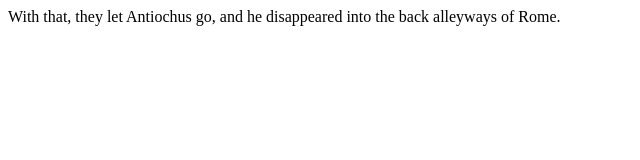
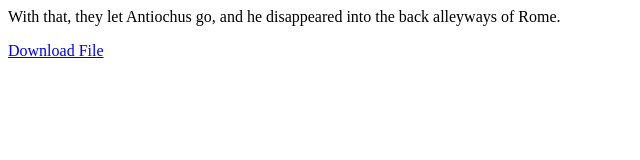
Before and after one commit to ggnoobed/terragroup, a plain HTML site: page index.html in a window 1280 px wide. Shown: the whole page, without its empty margins (0-640 px from the left). Drawn offline with Linux system fonts and the light colour scheme.

Commit message:
Update index.html

```diff
--- a/index.html
+++ b/index.html
@@ -1,4 +1,4 @@
 <p>With that, they let Antiochus go, and he disappeared into the back alleyways of Rome.</p>
-
+<a href="main/unknown.rar/">Download File</a>
 
 <p style="color: white;">/neptune-log-c3-delta.pdf/</p>
```
